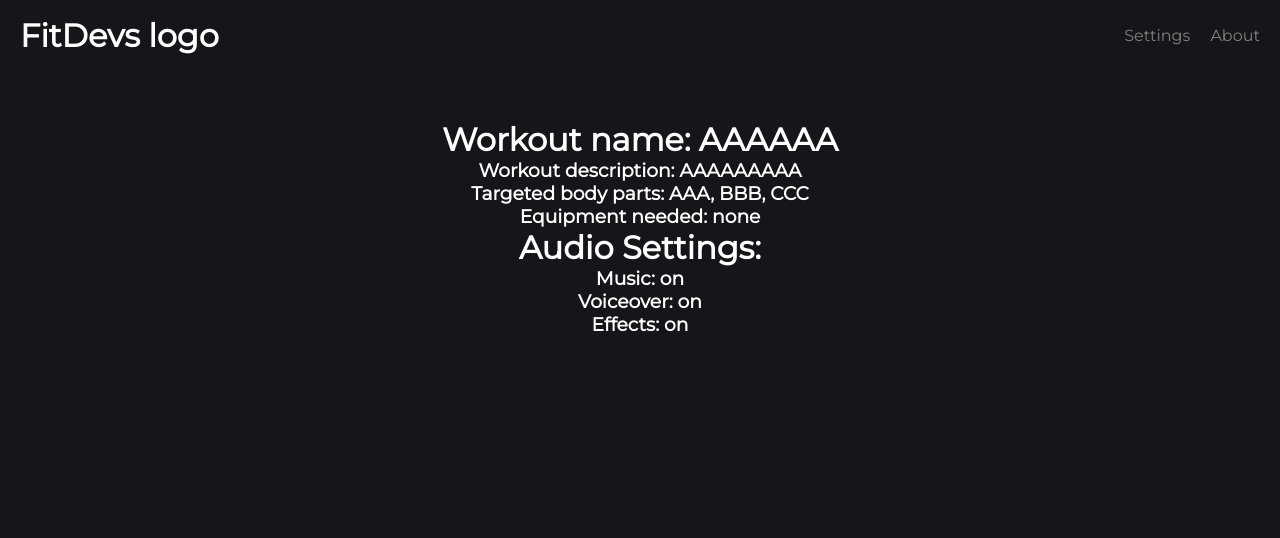
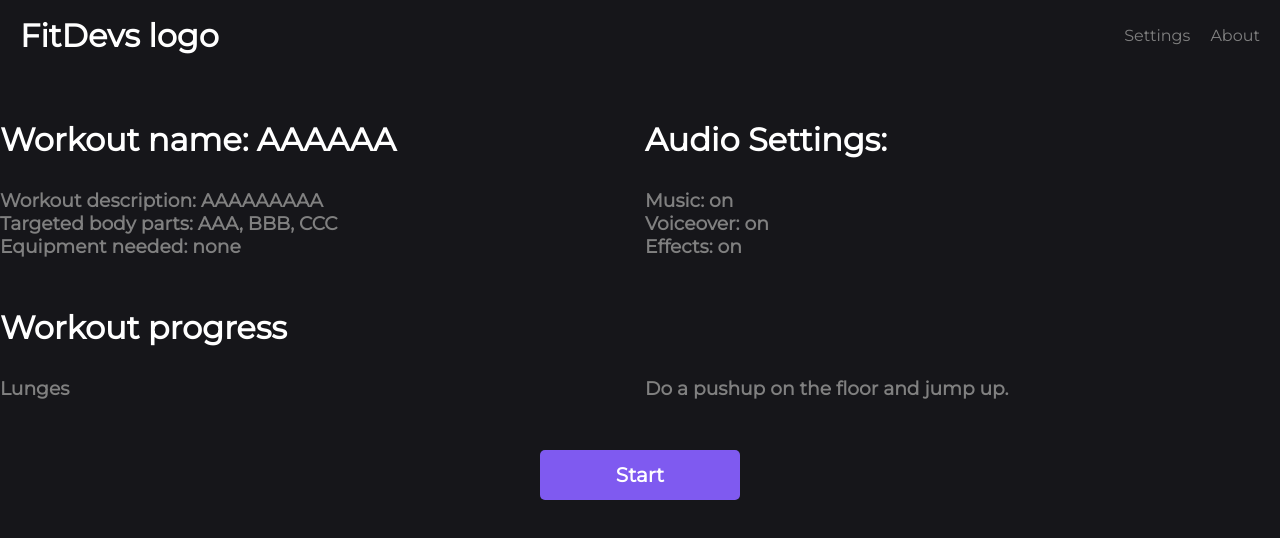
Before and after one commit to madzadev/workout, a Next.js app: page /preview in a window 1280 px wide. Shown: the top 538 px of the page. Built offline with nearby package versions, Linux system fonts and the light colour scheme.

Commit message:
style preview

```diff
--- a/pages/preview.js
+++ b/pages/preview.js
@@ -1,24 +1,36 @@
 import Wrapper from "../components/Wrapper";
 import Navigation from "../components/Navigation";
+import StartWorkoutButton from "../components/StartWorkoutButton";
+import styles from "../styles/Preview.module.css";
 
 const Preview = () => {
   return (
     <Wrapper>
       <Navigation />
-      <div>
+      <div className={styles.columnWrapper}>
         <div>
-          <h1>Workout name: AAAAAA</h1>
+          <h1 className={styles.title}>Workout name: AAAAAA</h1>
           <h3>Workout description: AAAAAAAAA</h3>
           <h3>Targeted body parts: AAA, BBB, CCC</h3>
           <h3>Equipment needed: none</h3>
         </div>
         <div>
-          <h1>Audio Settings:</h1>
+          <h1 className={styles.title}>Audio Settings:</h1>
           <h3>Music: on</h3>
           <h3>Voiceover: on</h3>
           <h3>Effects: on</h3>
         </div>
       </div>
+      <h1 className={styles.title}>Workout progress</h1>
+      <div className={styles.columnWrapper}>
+        <div>
+          <h3>Lunges</h3>
+        </div>
+        <div>
+          <h3>Do a pushup on the floor and jump up.</h3>
+        </div>
+      </div>
+      <StartWorkoutButton />
     </Wrapper>
   );
 };
--- /dev/null
+++ b/styles/Preview.module.css
@@ -0,0 +1,14 @@
+.columnWrapper {
+    display: grid;
+    grid-template-columns: repeat(2, 1fr);
+    gap: 10px;
+    margin-bottom: 50px;
+    color: grey
+}
+
+.title {
+    margin-bottom: 30px;
+    color: white
+}
+
+.content {}
--- a/styles/globals.css
+++ b/styles/globals.css
@@ -17,6 +17,6 @@
 
 body {
   background-color: var(--background-color);
-  text-align: center;
+  /* text-align: center; */
   color: white;
 }
```
